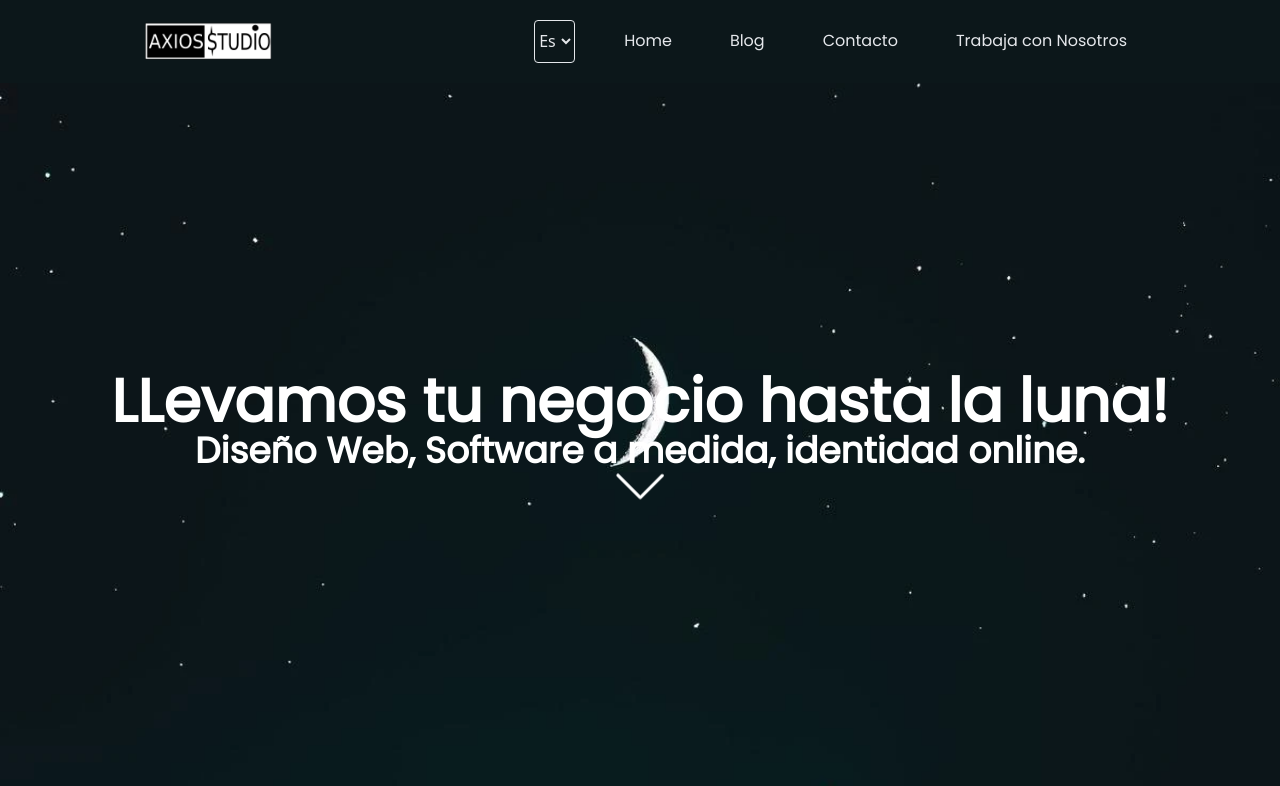
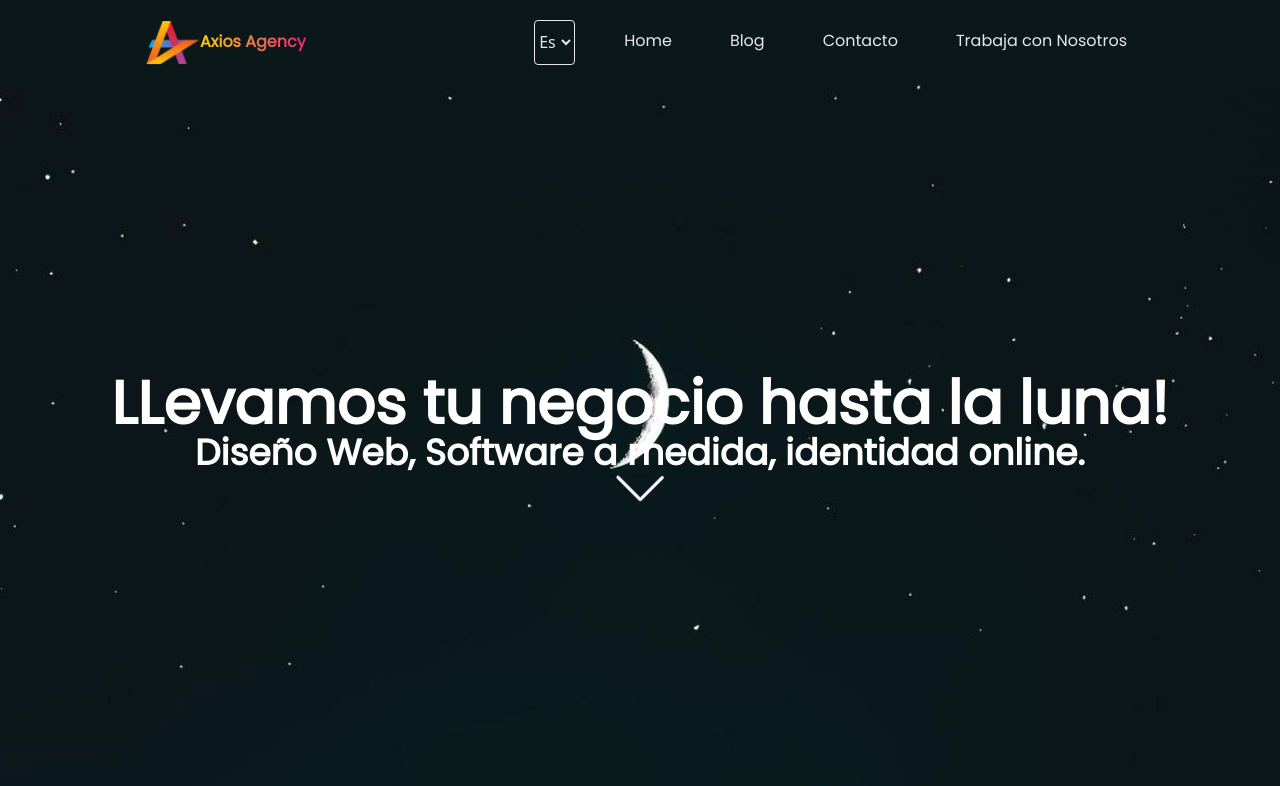
Before and after one commit to francisco-programmer/landing, a React (Vite) app: page / in a window 1280 px wide. Shown: the top 786 px of the page. Built offline with nearby package versions, Linux system fonts and the light colour scheme.

Commit message:
logo actualizado

```diff
--- a/src/components/Footer.tsx
+++ b/src/components/Footer.tsx
@@ -8,11 +8,11 @@ import { Link } from 'react-router-dom'
 const Footer = () => {
   return (
     <div className="sm:px-36 py-10 px-5 flex sm:flex-row flex-col place-items-center justify-between bg-gray-900 text-gray-200  w-full">
-      <div>
-        <img src={logo} className="w-32" />
-        <div>
-          <p>Axios studio ™ 2023</p>
-        </div>
+      <div className='flex items-center'>
+        <img src={logo} className="w-14" />
+        <p className='font-poppins font-extrabold text-transparent  bg-clip-text bg-gradient-to-r from-yellow-400 to-pink-600'>Axios Agency</p>
+
+
       </div>
 
       <ul className="flex  sm:flex-row flex-col gap-5">
--- a/src/components/Nav.tsx
+++ b/src/components/Nav.tsx
@@ -19,8 +19,9 @@ const Nav = () => {
       <div className="bg-[#0C171A]">
         <div className="flex justify-between  px-5 py-5 sm:px-36 w-screen ">
           <div className="">
-            <Link to="/">
-              <img src={logo} className="w-32" />
+            <Link to="/" className='flex items-center '>
+              <img src={logo} className="w-14" />
+              <p className='font-poppins font-extrabold text-transparent  bg-clip-text bg-gradient-to-r from-yellow-400 to-pink-600'>Axios Agency</p>
             </Link>
           </div>
           <ul className=" gap-10 lg:flex hidden">
```
Also changed, not shown: src/assets/bitmap.png.
